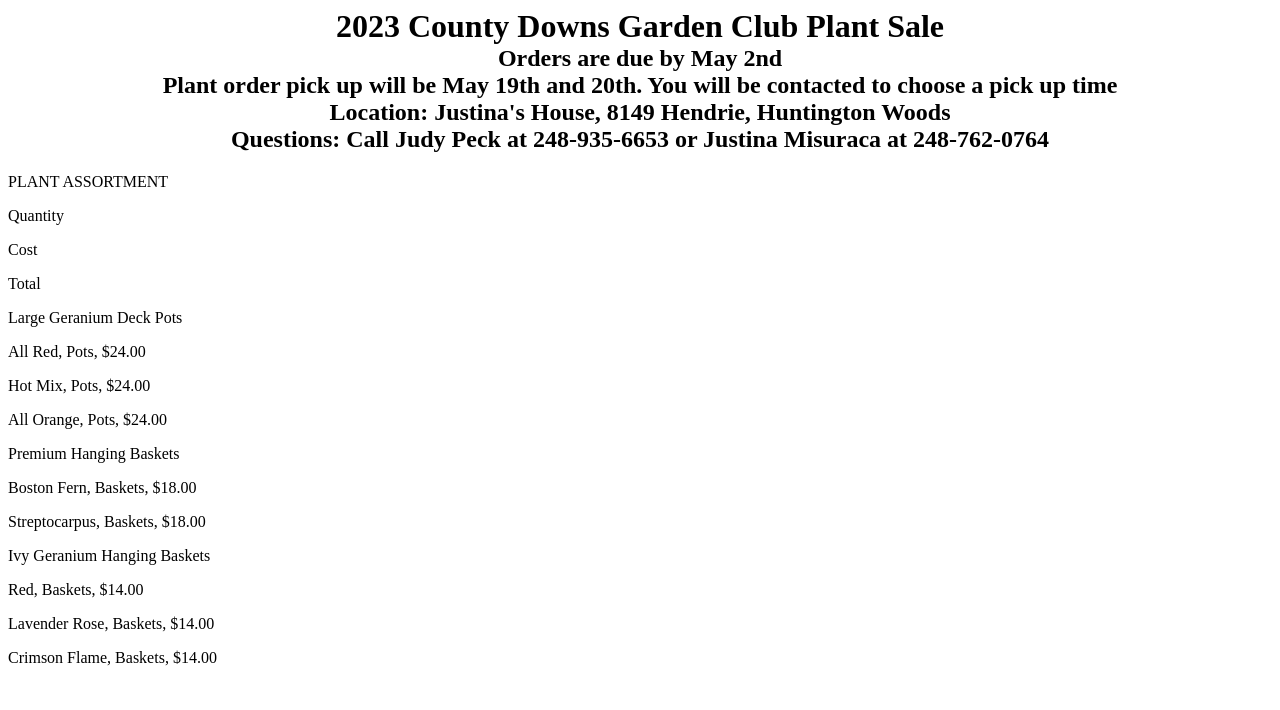
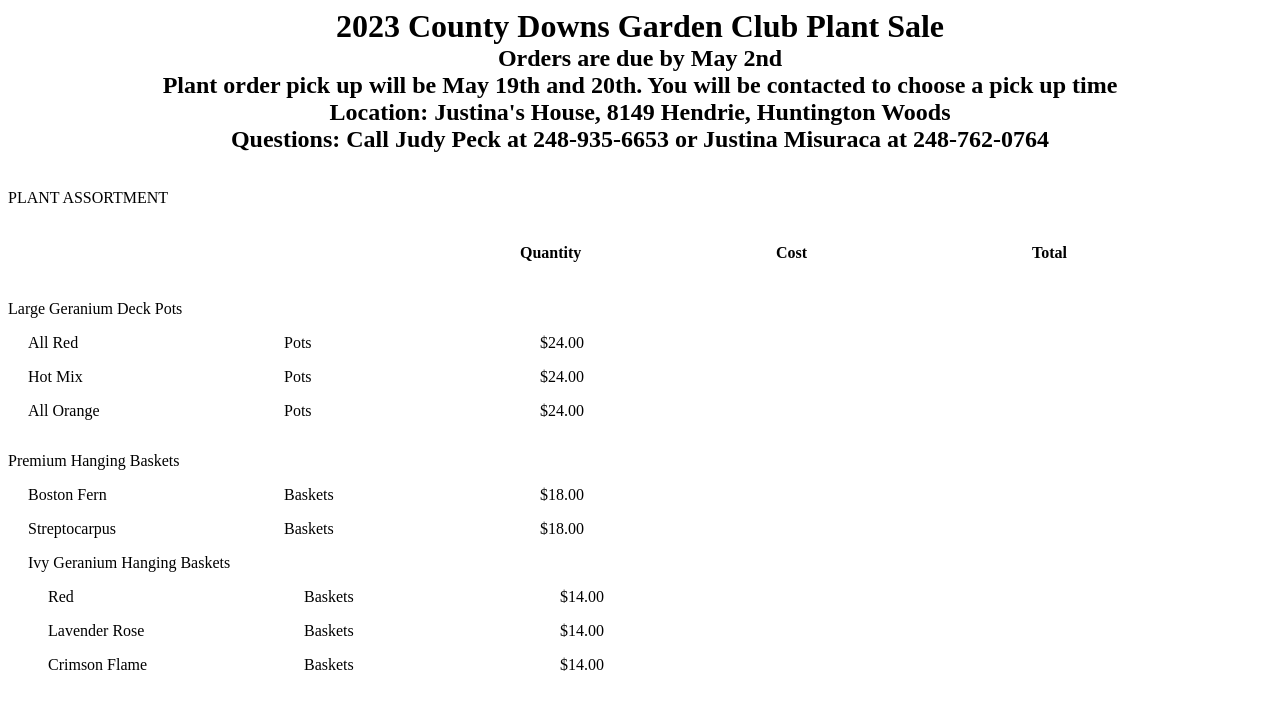
Before and after one commit to GradyPeck/cdgc-order, a React (Create React App) app: page / in a window 1280 px wide. Shown: the top 710 px of the page. Built offline with nearby package versions, Linux system fonts and the light colour scheme.

Commit message:
experiments with grid

```diff
--- a/src/App.css
+++ b/src/App.css
@@ -1,3 +1,7 @@
+* {
+  box-sizing: border-box;
+}
+
 header {
   text-align: center;
   margin-bottom: 20px;
@@ -6,3 +10,29 @@ header {
 h1, h2 {
   margin: 0;
 }
+
+.main-grid {
+  display: grid;
+  grid-template-columns: repeat(5, 20vw);
+}
+
+.grid-banner {
+  grid-column-start: 1;
+  grid-column-end: -1;
+}
+
+.grid-heading {
+  grid-row-start: 2;
+}
+
+.cat-list {
+  padding-left: 20px;
+}
+
+.top-cat {
+  grid-column-start: 1;
+}
+
+.item-col {
+  grid-column-start: span 1;
+}
--- a/src/App.js
+++ b/src/App.js
@@ -16,15 +16,17 @@ function App() {
         <h2>Location:  Justina's House, 8149 Hendrie, Huntington Woods</h2>
         <h2>Questions:  Call Judy Peck at 248-935-6653 or Justina Misuraca at 248-762-0764</h2>
       </header>
-      <div>
-        <p>PLANT ASSORTMENT</p>
-      </div>
-      <div>
-        <p>Quantity</p>
-        <p>Cost</p>
-        <p>Total</p>
-      </div>
-      {myCats}
+      <main className='main-grid'>
+        <div className='grid-banner'>
+          <p>PLANT ASSORTMENT</p>
+        </div>
+        <div className='grid-heading'></div>
+        <div className='grid-heading'></div>
+        <h4 className='grid-heading'>Quantity</h4>
+        <h4 className='grid-heading'>Cost</h4>
+        <h4 className='grid-heading'>Total</h4>
+        {myCats}
+      </main>
     </form>
   );
 }
--- a/src/components/Category.jsx
+++ b/src/components/Category.jsx
@@ -14,9 +14,11 @@ export default function Category({name, itemList}) {
     });
 
     return (
-        <div>
+        <div className="top-cat" >
             <p>{name}</p>
-            {myItems}
+            <div className="cat-list">
+                {myItems}
+            </div>
         </div>
     )
 }
--- a/src/components/Item.jsx
+++ b/src/components/Item.jsx
@@ -9,9 +9,9 @@ export default function Item({entry}) {
     else costString += ".00";
 
     return (
-        <p>
-            <span>{name}, </span>
-            <span>{unit}, </span>
+        <p className="main-grid">
+            <span>{name}</span>
+            <span>{unit}</span>
             <span>${costString}</span>
         </p>
     );
```
